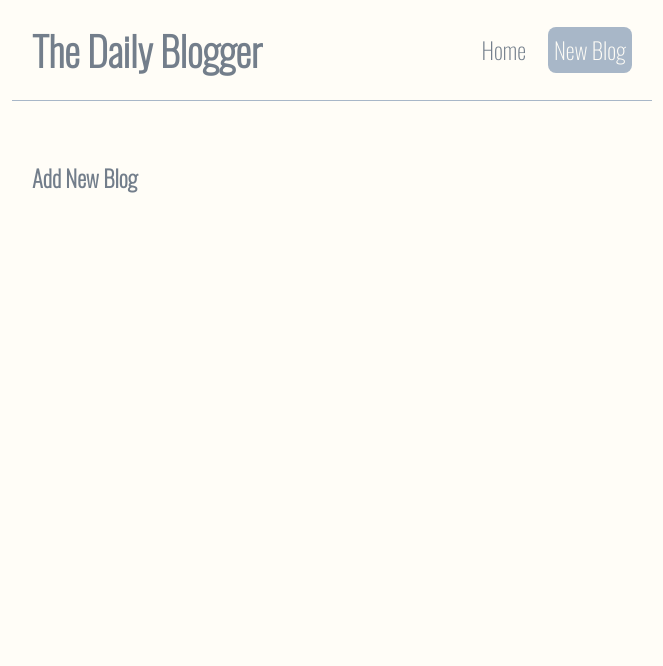
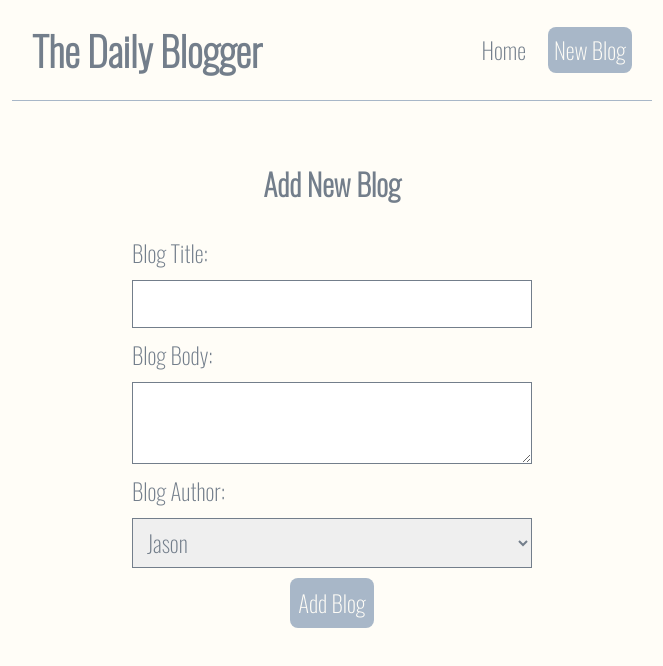
Before and after one commit to JasonHensley1989/react-blog, a React (Create React App) app: page /create in a window 1280 px wide. Shown: the top 666 px of the page, without its empty margins (308-971 px from the left). Built offline with nearby package versions, Linux system fonts and the light colour scheme.

Commit message:
add blog component and styling

```diff
--- a/src/Create.js
+++ b/src/Create.js
@@ -4,6 +4,24 @@
   return (
     <div className="create">
         <h2>Add New Blog</h2>
+        <form>
+          <label>Blog Title: </label>
+          <input
+          type='text'
+          required
+          />
+          <label>Blog Body: </label>
+          <textarea
+            required
+          ></textarea>
+          <label>Blog Author: </label>
+          <select>
+            <option value="Jason">Jason</option>
+            <option value="J.A. Hensley">J.A. Hensley</option>
+            <option value="J.H.">J.H.</option>
+          </select>
+          <button>Add Blog</button>
+        </form>
     </div>
   )
 }
--- a/src/index.css
+++ b/src/index.css
@@ -77,9 +77,35 @@
     margin: 20px 0;
 }
 
-.blog-details button {
-    background: #737e8b;
-    color: #ead7c7;
+/* Blog Form */
+.create {
+    max-width: 400px;
+    margin: 0 auto;
+    text-align: center;
+}
+
+.create label {
+    text-align: left;
+    display: block;
+}
+
+.create h2 {
+    font-size: 30px;
+    color: #737e8b;
+    margin-bottom: 30px;
+}
+
+.create input, .create textarea, .create select {
+    width: 100%;
+    padding: 6px 10px;
+    margin: 10px 0;
+    border: 1px solid #737e8b;
+    box-sizing: border-box;
+    display: block;
+}
+.create button {
+    background: #a8b7c8;
+    color: #fffdf7;
     border: 0;
     padding: 8px;
     border-radius: 8px;
```
